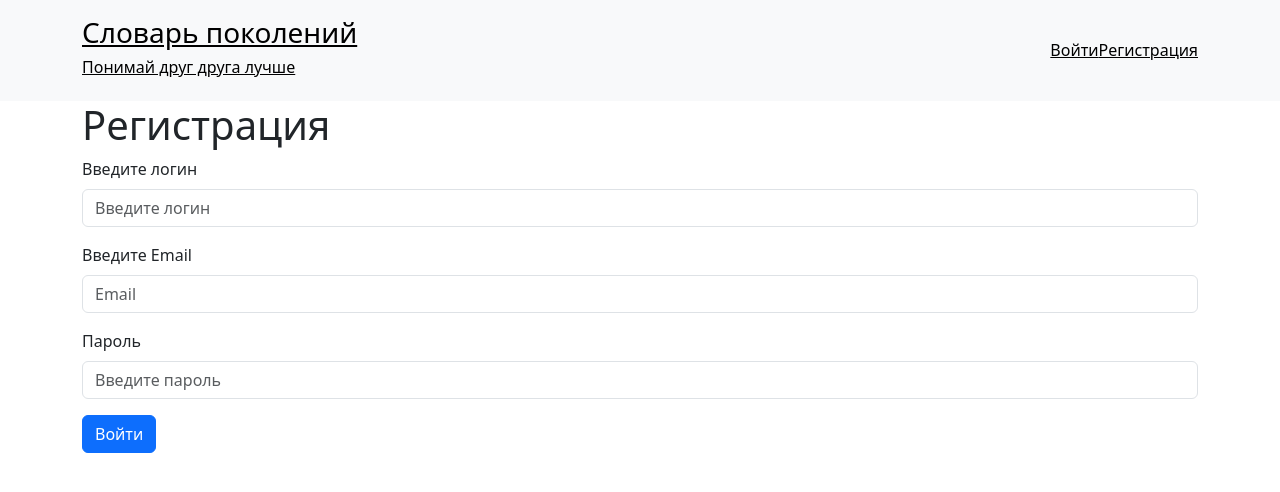
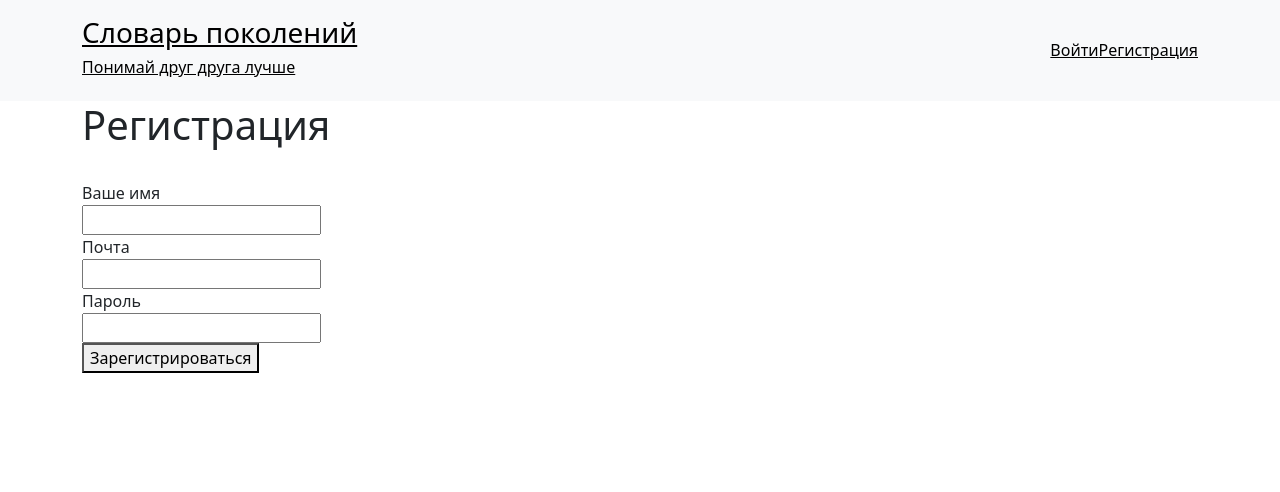
Before and after one commit to anazaigraeva/realniePasani, a React (Vite) app in the folder client/: page /signup in a window 1280 px wide. Shown: the top 492 px of the page. Built offline with nearby package versions, Linux system fonts and the light colour scheme.

Commit message:
client-reg

```diff
--- a/client/src/Pages/Signin/Signin.jsx
+++ b/client/src/Pages/Signin/Signin.jsx
@@ -1,26 +1,46 @@
-import React, { useState } from 'react'
-import { Button, Form } from "react-bootstrap";
+import React, { useState } from "react";
+import { useNavigate } from "react-router";
+import axiosInstance from "../../axiosinstance";
 
+export default function Login({setUser}) {
+  const navigate = useNavigate()
+  const [form, setForm] = useState({
+    email: "",
+    password: "",
+  });
 
-export default function Signin({setUser}) {
-      const [form, setForm] = useState({
-        email: "",
-        password: "",
-      });
+  const submitHandler = async (e) => {
+    e.preventDefault();
+    const response = await axiosInstance.post("/auth/login", form);
+    setUser(response.data.user)
+    navigate('/')
+  };
+
+  const changeHandler = (e) =>
+    setForm({ ...form, [e.target.name]: e.target.value });
+
   return (
-<>
-<div><h1>Вход</h1></div>
-    <Form>
-      <Form.Group className="mb-3" controlId="formGroupEmail">
-        <Form.Label>Ваш Email</Form.Label>
-        <Form.Control type="email" placeholder="Введите Email" />
-      </Form.Group>
-      <Form.Group className="mb-3" controlId="formGroupPassword">
-        <Form.Label>Пароль</Form.Label>
-        <Form.Control type="password" placeholder="Пароль" />
-      </Form.Group>
-      <Button variant="primary">Войти</Button>
-    </Form>
-</>
-  )
+    <div>
+      <h1>Вход в учетную запись</h1>
+      <form onSubmit={submitHandler}>
+        <label htmlFor="email">Почта</label><br></br>
+        <input
+          type="email"
+          id="email"
+          name="email"
+          onChange={changeHandler}
+          value={form.email}
+        /><br></br>
+        <label htmlFor="password">Пароль</label><br></br>
+        <input
+          type="password"
+          id="password"
+          name="password"
+          onChange={changeHandler}
+          value={form.password}
+        /><br></br>
+        <button type="submit">Войти</button>
+      </form>
+    </div>
+  );
 }
--- a/client/src/Pages/Signup/Signup.jsx
+++ b/client/src/Pages/Signup/Signup.jsx
@@ -1,70 +1,54 @@
 import React, { useState } from 'react';
 import { Button, Form } from 'react-bootstrap';
+import axiosInstance, { setAccessToken } from '../../axiosinstance';
 
 export default function Signup({ setUser }) {
   const [form, setForm] = useState({
-    name: '',
+    login: '',
     email: '',
     password: '',
   });
 
-  //   const submitHandler = async (e) => {
-  //     e.preventDefault();
-  //     const response = await axios.post("/auth", form);
-  //     setUser(response.data.user);
-  //     setAccessToken(response.data.accessToken);
-  //   };
+    const submitHandler = async (e) => {
+      e.preventDefault();
+      const response = await axiosInstance.post("/auth", form);
+      setUser(response.data.user);
+      setAccessToken(response.data.accessToken);
+    };
 
-  //   const changeHandler = (e) =>
-  //     setForm({ ...form, [e.target.name]: e.target.value });
+    const changeHandler = (e) =>
+      setForm({ ...form, [e.target.name]: e.target.value });
 
   return (
     <>
-    <div><h1>Регистрация</h1></div>
-      <Form>
-        <Form.Group className="mb-3" controlId="formGroupEmail">
-          <Form.Label>Введите логин</Form.Label>
-          <Form.Control type="email" placeholder="Введите логин" />
-        </Form.Group>
-        <Form.Group className="mb-3" controlId="formGroupEmail">
-          <Form.Label>Введите Email</Form.Label>
-          <Form.Control type="email" placeholder="Email" />
-        </Form.Group>
-        <Form.Group className="mb-3" controlId="formGroupPassword">
-          <Form.Label>Пароль</Form.Label>
-          <Form.Control type="password" placeholder="Введите пароль" />
-        </Form.Group>
-        <Button variant="primary">Войти</Button>
-      </Form>
-
-      {/* <h1 className={styles.title}>Регистрация</h1>
-      <form onSubmit={submitHandler} className={styles.form}>
-        <label htmlFor="name">Ваше имя</label>
+      <h1 >Регистрация</h1><br></br>
+      <form onSubmit={submitHandler} >
+        <label htmlFor="name">Ваше имя</label><br></br>
         <input
           type="text"
           id="name"
           name="name"
           onChange={changeHandler}
           value={form.name}
-        />
-        <label htmlFor="email">Почта</label>
+        /><br></br>
+        <label htmlFor="email">Почта</label><br></br>
         <input
           type="email"
           id="email"
           name="email"
           onChange={changeHandler}
           value={form.email}
-        />
-        <label htmlFor="password">Пароль</label>
+        /><br></br>
+        <label htmlFor="password">Пароль</label><br></br>
         <input
           type="password"
           id="password"
           name="password"
           onChange={changeHandler}
           value={form.password}
-        />
+        /><br></br>
         <button type="submit">Зарегистрироваться</button>
-      </form> */}
+      </form>
     </>
   );
 }
```
